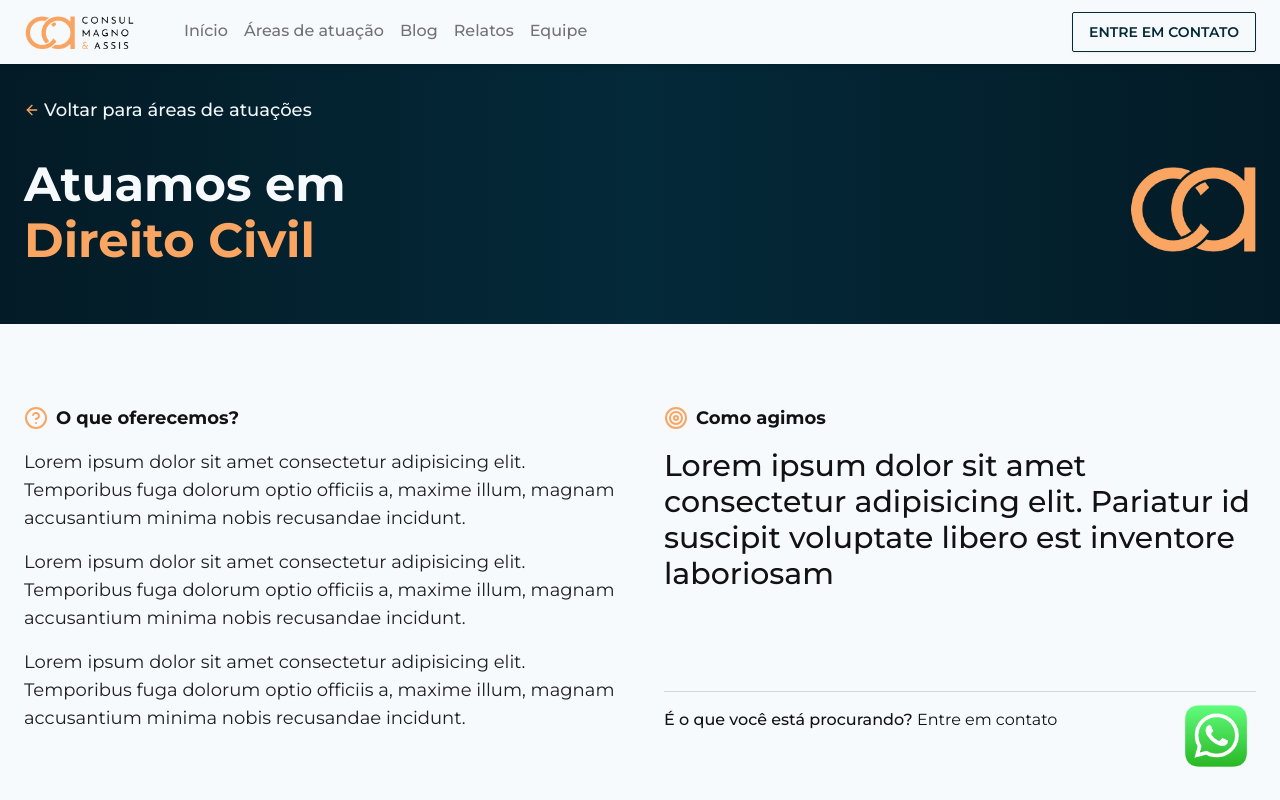
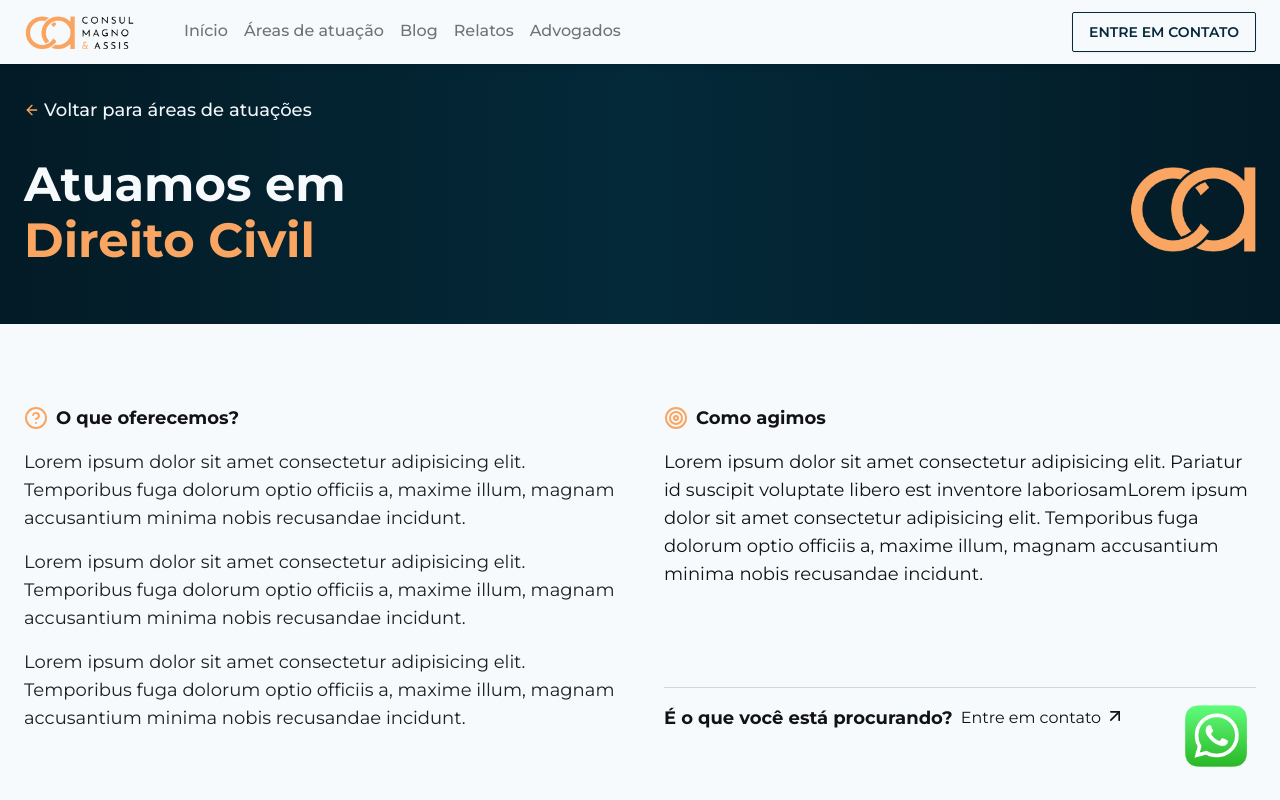
Before and after one commit to charmingruby/consulmagno-e-assis, a Next.js app: page /areas-de-atuacao/direito-civil in a window 1280 px wide. Shown: the top 800 px of the page. Built offline with nearby package versions, Linux system fonts and the light colour scheme.

Commit message:
arrumando algumas coisas

```diff
--- a/src/app/(public)/(routes)/nossa-equipe/page.tsx
+++ b/src/app/(public)/(routes)/advogados/page.tsx
@@ -16,15 +16,8 @@ export default function Team() {
         <Container.Content>
           <div className="z-10 mt-16 sm:mt-0 w-full md:max-w-2xl flex flex-col justify-center">
             <h1 className="text-gray-50 font-semibold m-0 text-3xl md:text-4xl mb-6 break-words">
-              Conheça nosso time
+              Experiência, Excelência e Empenho: Nossa Equipe ao Seu Lado
             </h1>
-            <h2 className="text-gray-50">
-              {' '}
-              Lorem ipsum dolor sit amet consectetur adipisicing elit. Nesciunt
-              excepturi sint expedita voluptas quidem adipisci modi deleniti at
-              odit, laborum cumque sit voluptatem nam placeat similique aut
-              soluta itaque facilis.
-            </h2>
           </div>
         </Container.Content>
       </Container.Root>
--- a/src/app/(public)/(routes)/areas-de-atuacao/[slug]/page.tsx
+++ b/src/app/(public)/(routes)/areas-de-atuacao/[slug]/page.tsx
@@ -1,7 +1,7 @@
 import { PageTitle } from '@/components/page-title'
 import { Button } from '@/components/ui/button'
 import * as Container from '@/components/ui/container'
-import { ArrowRight, HelpCircle, Target } from 'lucide-react'
+import { ArrowRight, ArrowUpRight, HelpCircle, Target } from 'lucide-react'
 import { slugTransformer } from '@/utils/slug-transformer'
 import { ReturnLink } from './componets/return-link'
 import Image from 'next/image'
@@ -82,22 +82,26 @@ export default function AreaPage({ params: { slug } }: AreaPageProps) {
 
               {/* Action content */}
               <div>
-                <p className="font-medium text-2xl md:text-3xl flex ">
+                <p className="text-lg  flex ">
                   Lorem ipsum dolor sit amet consectetur adipisicing elit.
-                  Pariatur id suscipit voluptate libero est inventore laboriosam
+                  Pariatur id suscipit voluptate libero est inventore
+                  laboriosamLorem ipsum dolor sit amet consectetur adipisicing
+                  elit. Temporibus fuga dolorum optio officiis a, maxime illum,
+                  magnam accusantium minima nobis recusandae incidunt.
                 </p>
               </div>
 
-              <div className="mt-auto border-t border-gray-100 pt-4">
-                <span className="font-medium">
+              <div className="mt-auto border-t border-gray-100 pt-4 gap-2 flex items-center">
+                <span className="font-bold text-lg">
                   É o que você está procurando?
                 </span>{' '}
                 <Link
                   prefetch={false}
                   href="/contato"
-                  className="hover:text-primary-main hover:font-medium transition-all"
+                  className="hover:text-primary-main hover:font-medium transition-all flex gap-1"
                 >
                   <span>Entre em contato</span>
+                  <ArrowUpRight className="w-5 h-5"></ArrowUpRight>
                 </Link>
               </div>
             </div>
--- a/src/app/(public)/(routes)/relatos/components/customer-story.tsx
+++ b/src/app/(public)/(routes)/relatos/components/customer-story.tsx
@@ -23,7 +23,7 @@ export function CustomerStory() {
         {/* Nome */}
         <div className="flex flex-col">
           <strong className="text-xl">Ymir</strong>
-          <small className="text-sm">Loja de Software</small>
+          <small className="text-sm">Rescisão de contrato de trabalho</small>
         </div>
       </div>
 
--- a/src/app/(public)/(routes)/relatos/page.tsx
+++ b/src/app/(public)/(routes)/relatos/page.tsx
@@ -21,22 +21,6 @@ export default function Cases() {
       </Container.Root>
 
       {/* Carrosel de clientes */}
-
-      {/* Principais clientes */}
-      <Container.Root backgroundColor="white">
-        <Container.Content>
-          <div className="mb-12">
-            <PageTitle title="Parcerias bem sucedidas" />
-          </div>
-
-          {/* Depoimentos de clientes */}
-          <div className="grid grid-cols-1 md:grid-cols-2 lg:grid-cols-3 gap-8">
-            <CustomerCase />
-            <CustomerCase />
-            <CustomerCase />
-          </div>
-        </Container.Content>
-      </Container.Root>
 
       {/* Todos clientes */}
       <Container.Root backgroundColor="white">
--- a/src/app/(public)/components/footer/links.tsx
+++ b/src/app/(public)/components/footer/links.tsx
@@ -22,8 +22,8 @@ const entepriseSection: LinkSectionProps = {
       url: '/relatos',
     },
     {
-      label: 'Equipe',
-      url: '/nossa-equipe',
+      label: 'Advogados',
+      url: '/advogados',
     },
     {
       label: 'Contato',
--- a/src/app/(public)/components/navigation/nav-items-list.tsx
+++ b/src/app/(public)/components/navigation/nav-items-list.tsx
@@ -16,5 +16,5 @@ export const navItemsList: NavItemProps[] = [
   { icon: Briefcase, label: 'Áreas de atuação', url: '/areas-de-atuacao' },
   { icon: Library, label: 'Blog', url: '/blog' },
   { icon: Star, label: 'Relatos', url: '/relatos' },
-  { icon: Users, label: 'Equipe', url: '/nossa-equipe' },
+  { icon: Users, label: 'Advogados', url: '/advogados' },
 ]
```
Also changed, not shown: src/app/(public)/(routes)/advogados/components/area-card.tsx (renamed from src/app/(public)/(routes)/nossa-equipe/components/area-card.tsx), src/app/(public)/(routes)/advogados/components/lawyer-card.tsx (renamed from src/app/(public)/(routes)/nossa-equipe/components/lawyer-card.tsx), src/app/(public)/(routes)/advogados/components/social-media.tsx (renamed from src/app/(public)/(routes)/nossa-equipe/components/social-media.tsx), 1 other file (tests, documents, lock files or other folders).
